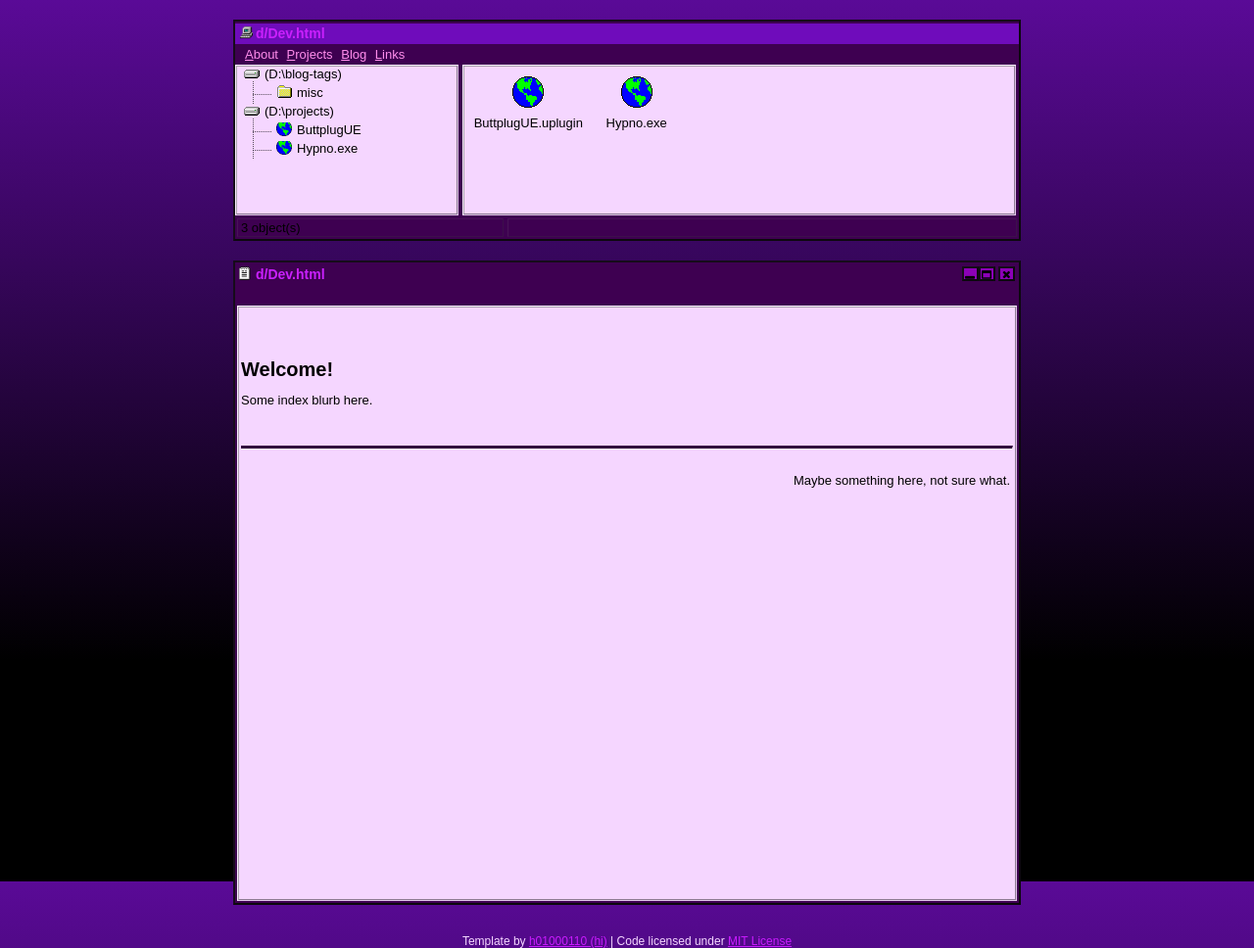
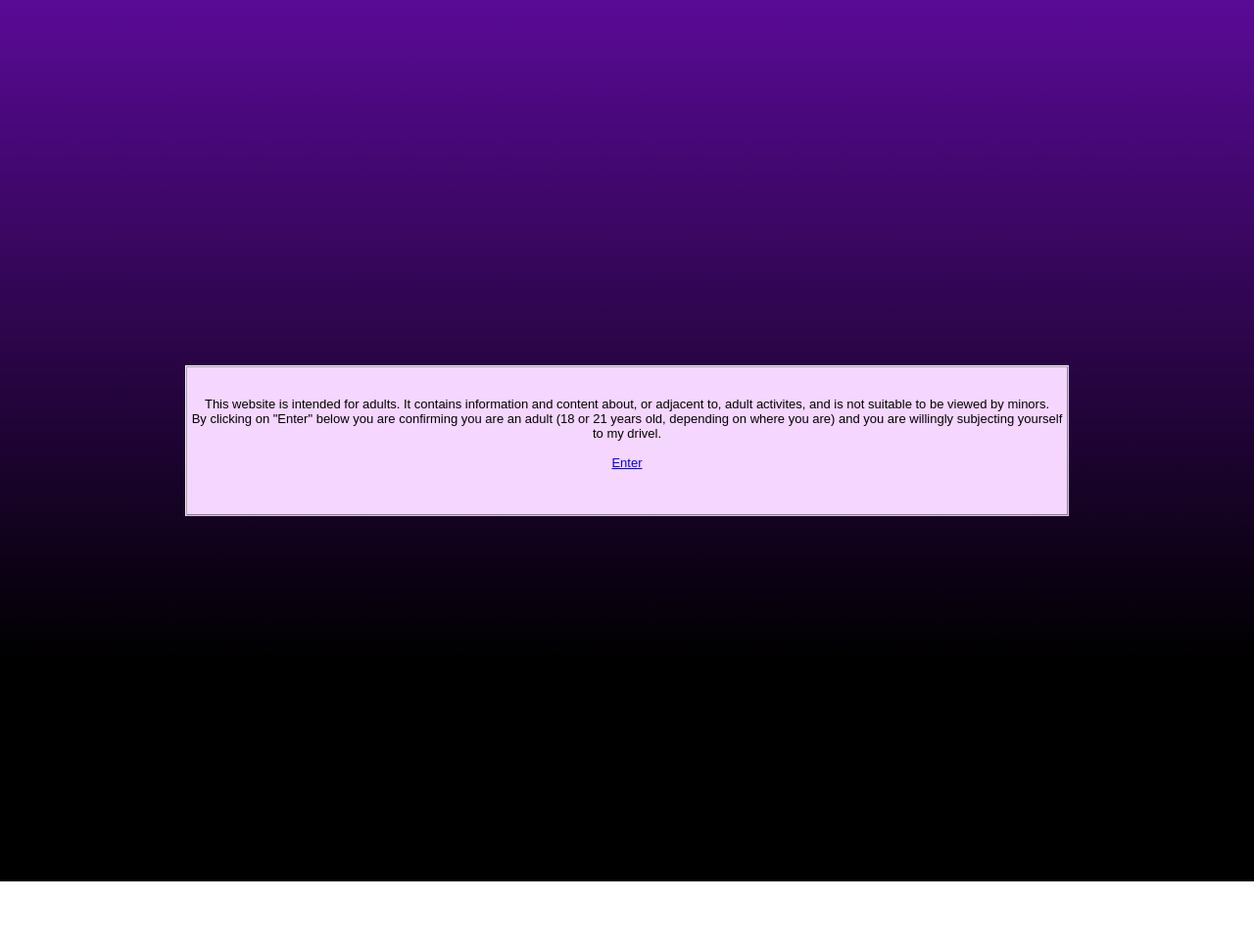
Before and after one commit to DeviantdVeloper/deviantdveloper.github.io, a Jekyll site: the page index.html, which Jekyll copies as it is, in a window 1280 px wide. Shown: the whole page at 98% size. Built offline with Jekyll 4.4.1, drawn with Linux system fonts in a browser that asks for light colours; after the commit the page ends 900 px from its top, so only the background shows below that.

Commit message:
okay nav done, sundry tidying.

```diff
--- a/_includes/footer.html
+++ b/_includes/footer.html
@@ -2,5 +2,5 @@
 <hr>
 <br>
 <div class="donate">
-	<p>Maybe something here, not sure what.</p>
+	<p></p>
 </div>
--- a/_includes/topbar.html
+++ b/_includes/topbar.html
@@ -2,5 +2,5 @@
 	<a href="/about"><li><u>A</u>bout</li></a>
 	<a href="/projects"><li><u>P</u>rojects</li></a>
 	<a href="/blog"><li><u>B</u>log</li></a>
-	<a href="http://links.ddev.games" target="_blank"><li><u>L</u>inks</li></a>
+	<a href="/links"><li><u>L</u>inks</li></a>
 </ul>
--- a/_layouts/default.html
+++ b/_layouts/default.html
@@ -22,7 +22,7 @@
 		{% include topbar.html %}
 		<div class="tag_list">
 			<ul id="tag-list">
-				<li><a href="/tags" ><img src="/assets/img/disk.png" />(D:\blog-tags)</a>
+				<li><a href="/tags" ><img src="/assets/img/disk.png" />(D:\blog\)</a>
 			<ul>
 				{% assign tags = site.tags | sort %}
 				{% for tag in tags %}
@@ -30,7 +30,7 @@
 				{% endfor %}
 			</ul>
 				</li>
-				<li><a href="/projects" ><img src="/assets/img/disk.png" />(D:\projects)</a>
+				<li><a href="/projects" ><img src="/assets/img/disk.png" />(E:\projects\)</a>
 			<ul>
 				{% assign projects_by_tag = site.projects %}
 				{% for project in projects_by_tag %}
@@ -41,8 +41,7 @@
 			</ul>
 		</div>
 		<div class="post_list">
-			{% unless page.date%}
-				{% if page.title == 'About.html' or page.collection == 'posts' or page.title == '404...' or page.title == "Tags.html"%}
+			{% if page.title == "About.html" or page.title == "Tags.html" or page.collection == "posts" %}
 				<ul>
 					{% for post in site.posts %}
 						{% if post.hidden != "true" %}
@@ -50,22 +49,22 @@
 						{% endif %}
 					{% endfor %}
 				</ul>
-				{% else if page.collection == 'projects' or page.title == 'd/Dev.html'%}
+			{% endif %}
+			{% if page.title == "Blog.html" or page.title contains "tags::" %}
+				{% assign tags = site.tags | sort %}
+				<ul>
+					{% for tag in tags %}
+						<li><a href="/tag/{{ tag | first | slugify }}/" title="{{ tag[0] | replace:'-', ' ' }}"><img src="/assets/img/folder.ico" />{{ tag[0] | replace:'-', ' ' }}</a></li>
+					{% endfor %}
+				</ul>
+			{% endif %}
+			{% if page.url contains "projects" or page.url contains "main" or page.url contains "links" %}
 				<ul>
 					{% for project in site.projects %}
 						<li><a href="{{ project.url }}" title="{{ project.title }}"><img src="{{ project.icon }}" title="{{ project.title }}" />{{ project.title }}</a></li>
 					{% endfor %}
 				</ul>
-				{% else %}
-					{{ content }}
 			{% endif %}
-			{% else %}
-				<ul>
-						{% for project in site.projects %}
-						<li><a href="{{ project.url }}" title="{{ project.title }}"><img src="{{ project.icon }}" title="{{ project.title }}" />{{ project.title }}</a></li>
-						{% endfor %}
-					</ul>
-			{% endunless %}
 		</div>
 		<div class="post_total">
 			{% if page.tag %}
@@ -86,7 +85,9 @@
 				<div class="btn"><span class="fa fa-window-minimize"></span></div>
 			</div>
 			<ul class="topbar">
+				{% if page.date %}
 					<li>{{ page.date | date: '%B %-d, %Y' }}</li>
+				{% endif %}
 			</ul>
 			<div class="post_content">
         		{{ content }}
--- a/index.html
+++ b/index.html
@@ -1,7 +1,25 @@
----
-layout: default
-title: "d/Dev.html"
----
-<h1>Welcome!</h1>
-
-<p>Some index blurb here.</p>
+<!DOCTYPE html>
+<html>
+    <head>
+        <meta charset="utf-8">
+        <meta http-equiv="X-UA-Compatible" content="IE=edge">
+        <meta name="viewport" content="width=device-width, initial-scale=1, user-scalable=no">
+        <link rel="stylesheet" href="/assets/css/atom-one-light.css">
+        <title>d/Dev.games</title>
+        <link rel="stylesheet" type="text/css" href="/assets/css/001.css">
+        <link rel="stylesheet" href="/assets/css/font-awesome.min.css">
+        <link rel="shortcut icon" href="/assets/img/favicon.ico" type="image/x-icon">
+        <link rel="icon" href="/assets/img/favicon.ico" type="image/x-icon">
+        <script src="/assets/js/highlight.pack.js"></script>
+        <script>hljs.initHighlightingOnLoad();</script>
+    </head>
+    <body>
+        <div style="min-height: 100vh; display: flex; justify-content: center; align-items: center;">
+            <div class="post_list">
+                <div style="display: flex; align-items: center; justify-content: center; text-align: center; min-height: 250; min-width: 600;">
+                    <p><br><br>This website is intended for adults. It contains information and content about, or adjacent to, adult activites, and is not suitable to be viewed by minors.<br> By clicking on "Enter" below you are confirming you are an adult (18 or 21 years old, depending on where you are) and you are willingly subjecting yourself to my drivel.<br><br><em><a href="main.html">Enter</a></em></p>
+                </div>
+            </div>
+        </div>
+    </body>
+</html>
--- /dev/null
+++ b/links/index.html
@@ -0,0 +1,5 @@
+---
+layout: default
+title: Links.html
+---
+tee hee links here
```
Also changed, not shown: main.html (added, +7 -0 lines). Lines whose indentation alone changed are shown as unchanged.
